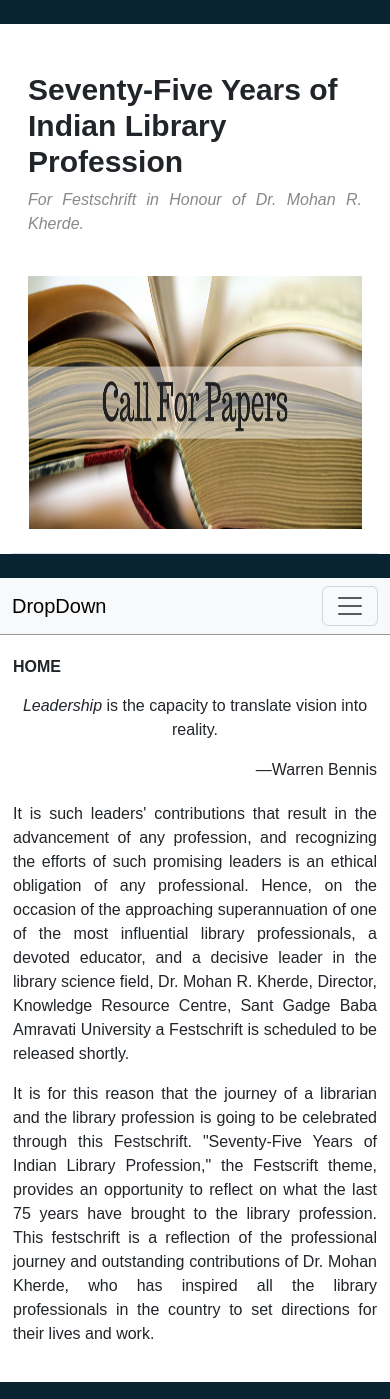
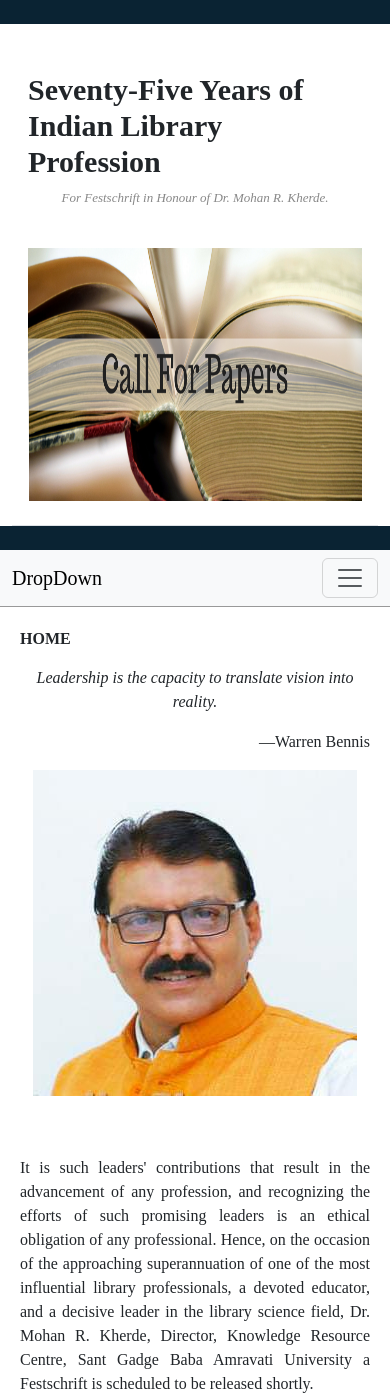
Before and after one commit to HarshalWarade/indianlibprofession, a plain HTML site: page index.html in a window 390 px wide. Shown: the top 1399 px of the page. Drawn offline with nearby package versions, Linux system fonts and the light colour scheme.

Commit message:
commit changes image added

```diff
--- a/index.html
+++ b/index.html
@@ -27,7 +27,7 @@
         <nav class="navbar navbar-expand-lg navbar-light bg-light" style="border-bottom: 1px solid #999;"
             aria-label="Fifth navbar example">
             <div class="container-fluid">
-                <a class="navbar-brand" href="#">DropDown</a>
+                <a class="navbar-brand forMobOnly" href="#">DropDown</a>
                 <button class="navbar-toggler" type="button" data-bs-toggle="collapse"
                     data-bs-target="#navbarsExample05" aria-controls="navbarsExample05" aria-expanded="false"
                     aria-label="Toggle navigation">
@@ -61,11 +61,18 @@
                 </div>
             </div>
         </nav>
-        <div class="container contentMain" id="homeDiv" style="background-color: white;">
+        <div class="container contentMain addPadding" id="homeDiv" style="background-color: white;">
             <b>HOME</b>
-            <p style="margin-top: 15px; text-align: center;"><i>Leadership</i> is the capacity to translate vision into
-                reality.</p>
+            <div class="adjustImage">
+                <div>
+                    <p style="margin-top: 15px; text-align: center;"><i>Leadership is the capacity to translate vision into
+                        reality.</i></p>
                     <p style="float: right; clear: both;">—Warren Bennis</p>
+                </div>
+                <div class="imageHolder">
+                    <img src="add.jpg" alt="">
+                </div>
+            </div>
             <p style="margin-top: 60px; text-align: justify;">It is such leaders' contributions that result in the
                 advancement of any profession, and recognizing the efforts of such promising leaders is an ethical
                 obligation of any professional. Hence, on the occasion of the approaching superannuation of one of the
@@ -79,7 +86,7 @@
                 of Dr. Mohan Kherde, who has inspired all the library professionals in the country to set directions for
                 their lives and work.</p>
         </div>
-        <div class="container contentMain" id="aboutDiv" style="background-color: white;">
+        <div class="container contentMain addPadding" id="aboutDiv" style="background-color: white;">
             <b>About Dr. Mohan R. Kherde</b>
             <hr>
             <p style="margin-top: 20px; text-align: justify;">Dr. Mohan R. Kherde has been working as a Director of the
@@ -139,7 +146,7 @@
                 fond of music.</p>
         </div>
 
-        <div class="container contentMain" id="themeDiv" style="background-color: white;">
+        <div class="container contentMain addPadding" id="themeDiv" style="background-color: white;">
             <b>Theme</b>
             <hr>
             <p style="margin-top: 20px; text-align: justify;">
@@ -175,7 +182,7 @@
         </div>
 
 
-        <div class="container contentMain" id="submissionDiv" style="background-color: white;">
+        <div class="container contentMain addPadding" id="submissionDiv" style="background-color: white;">
             <b>Submission Guidelines</b>
             <hr>
             <p style="margin-top: 20px; text-align: justify;">
@@ -237,7 +244,7 @@
             </p>
         </div>
 
-        <div class="container contentMain" id="editorialDiv" style="background-color: white;">
+        <div class="container contentMain addPadding" id="editorialDiv" style="background-color: white;">
             <b>Editorial Advisory Board</b>
             <hr>
             <p style="margin-top: 20px; text-align: justify;">
@@ -283,23 +290,23 @@
             </table>
         </div>
 
-        <div class="container contentMain" id="datesDiv" style="background-color: white;">
+        <div class="container contentMain addPadding" id="datesDiv" style="background-color: white;">
             <b>Important Dates</b>
             <hr>
             <p style="margin-top: 20px; text-align: justify;">
             <p><b>Last Date to submit chapters/articles: 2nd April 2023</b></p>
-                <p><b>Acceptance Notification: 10th April 2023</b></p>
-                <p><b>Tentative release date: May 2023</b></p>
+            <p><b>Acceptance Notification: 20th April 2023</b></p>
+            <p><b>Tentative release date: June 2023</b></p>
             </p>
         </div>
 
-        <div class="container contentMain" id="contactDiv" style="background-color: white;">
+        <div class="container contentMain addPadding" id="contactDiv" style="background-color: white;">
             <b>Contacts</b>
             <hr>
             <p style="margin-top: 20px; text-align: justify;">
             <p>Dr. Milind B. Anasane</p>
             <p>Librarian</p>
-                <p>HVPM college of  Engineering Technology</p>
+            <p>HVPM college of Engineering Technology</p>
             <p>Amravati.</p>
             <p>Ph. No.: 8275395360</p>
             <p>Email:mbanasane@rediffmail.com</p>
@@ -307,7 +314,7 @@
             <br>
             <p style="margin-top: 20px; text-align: justify;">
             <p>Dr. Supriya A. Bejalwar</p>
-                <p>Librarian	</p>
+            <p>Librarian </p>
             <p>Prof Ram Meghe College of Engineering & Management,</p>
             <p>Badnera-Amravati.</p>
             <p>Phone No.: 9673430690</p>
@@ -322,7 +329,7 @@
             <p>Phone No.: 8329095438</p>
             <p>Email: vishalbapte@sgbau.krc.com</p>
             </p>
-            <b>Send the articles on following mail id:  vishalbapte@sgbau.krc.in</b>
+            <b>Send the articles on following mail id: vishalbapte@sgbau.krc.in</b>
         </div>
         <hr>
 
--- a/style.css
+++ b/style.css
@@ -1,68 +1,121 @@
-*{
+* {
     margin: 0;
     padding: 0;
-    font-family: Arial, Helvetica, sans-serif;
+    font-family: 'Times New Roman', Times, serif;
     box-sizing: border-box;
 }
-body{
+
+.forMobOnly{
+    display: none;
+}
+
+body {
     background: #0A2333;
 }
-.mainContainer{
+
+.mainContainer {
     width: 65%;
 }
-.mynav{
+
+.mynav {
     width: 65%;
     margin: auto;
 }
-.light-bg{
+
+.light-bg {
     background: white;
 }
-.roundeds{
+
+.roundeds {
     height: 30vh;
 }
-.contentMain{
+
+.contentMain {
     padding: 20px 13px;
 }
-a.nav-link{
+
+a.nav-link {
     font-size: 14px;
 }
-p{
+
+p {
     text-align: justify;
 }
-.adjustit{
+
+.adjustImage {
+    display: flex;
+    justify-content: space-between;
+    align-items: center;
+}
+.adjustit {
     display: flex;
     justify-content: center;
     align-items: center;
 }
-.adjustit p{
+
+.adjustit p {
+    font-size: 13px;
     font-style: italic;
     color: #888;
 }
 
+.addPadding {
+    padding: 40px;
+}
 /* Responsiveness */
 
-@media only screen and (max-width: 600px){
+@media only screen and (max-width: 600px) {
 
-    .mainContainer{
+    .mainContainer {
         width: 100%;
     }
-    .adjustit{
+
+    .adjustit {
         flex-direction: column;
     }
-    .mynav{
+
+    .mynav {
         width: 100%;
     }
+    .addPadding {
+        padding: 20px;
+    }
+    .forMobOnly{
+        display: block;
+    }
+
+.adjustImage {
+    display: flex;
+    justify-content: space-between;
+    align-items: center;
+    flex-direction: column;
+}
 }
 
-@media only screen and (max-width: 780px){
+@media only screen and (max-width: 780px) {
 
-    .mainContainer{
+    .mainContainer {
         width: 100%;
     }
-    .adjustit{
+
+    .adjustit {
         flex-direction: column;
     }
-    .mynav{
+
+    .addPadding {
+        padding: 20px;
+    }
+    .mynav {
         width: 100%;
     }
+    .forMobOnly{
+        display: block;
+    }
+
+.adjustImage {
+    display: flex;
+    justify-content: space-between;
+    align-items: center;
+    flex-direction: column;
 }
+}
```
Also changed, not shown: add.jpg (added). Lines whose indentation alone changed are shown as unchanged.
